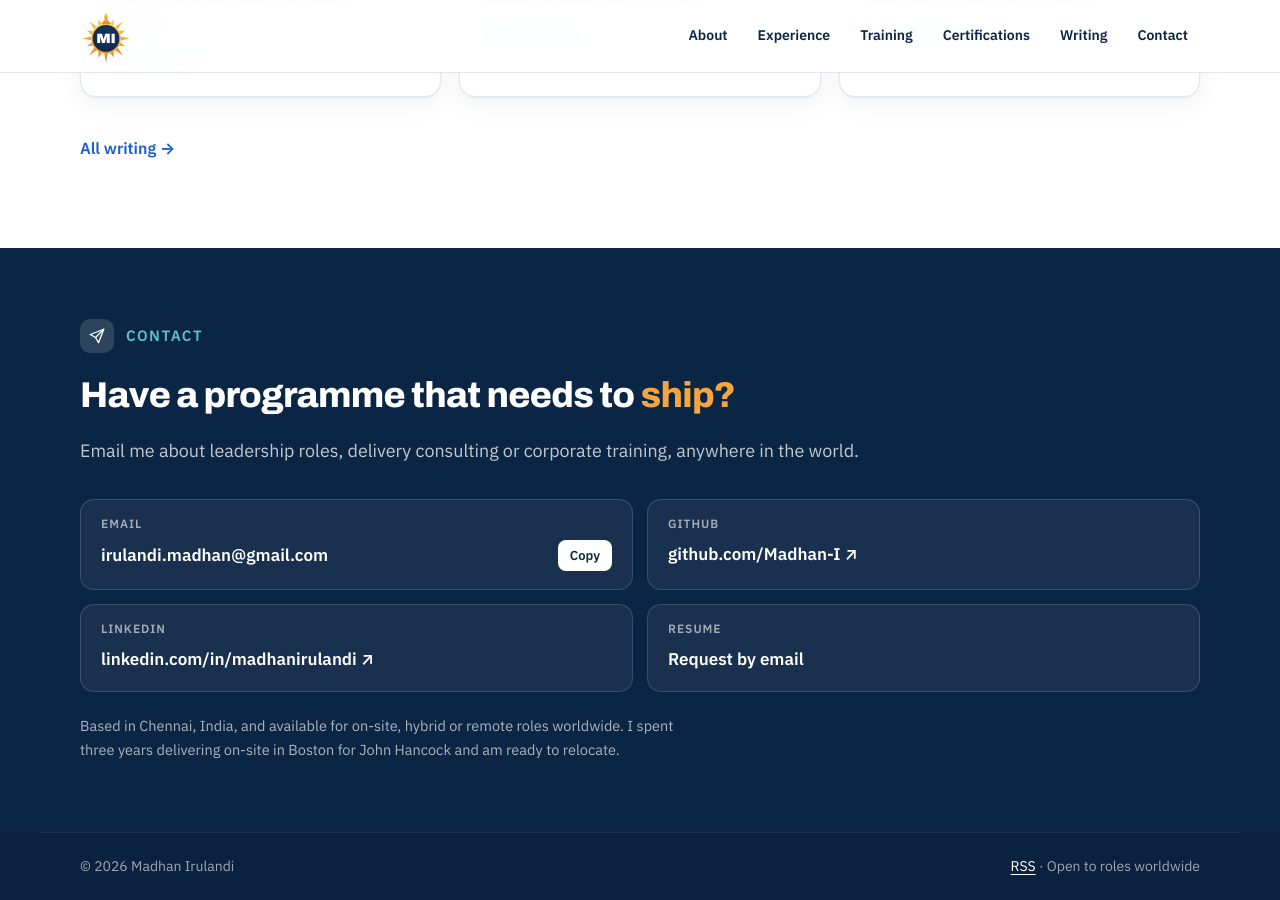
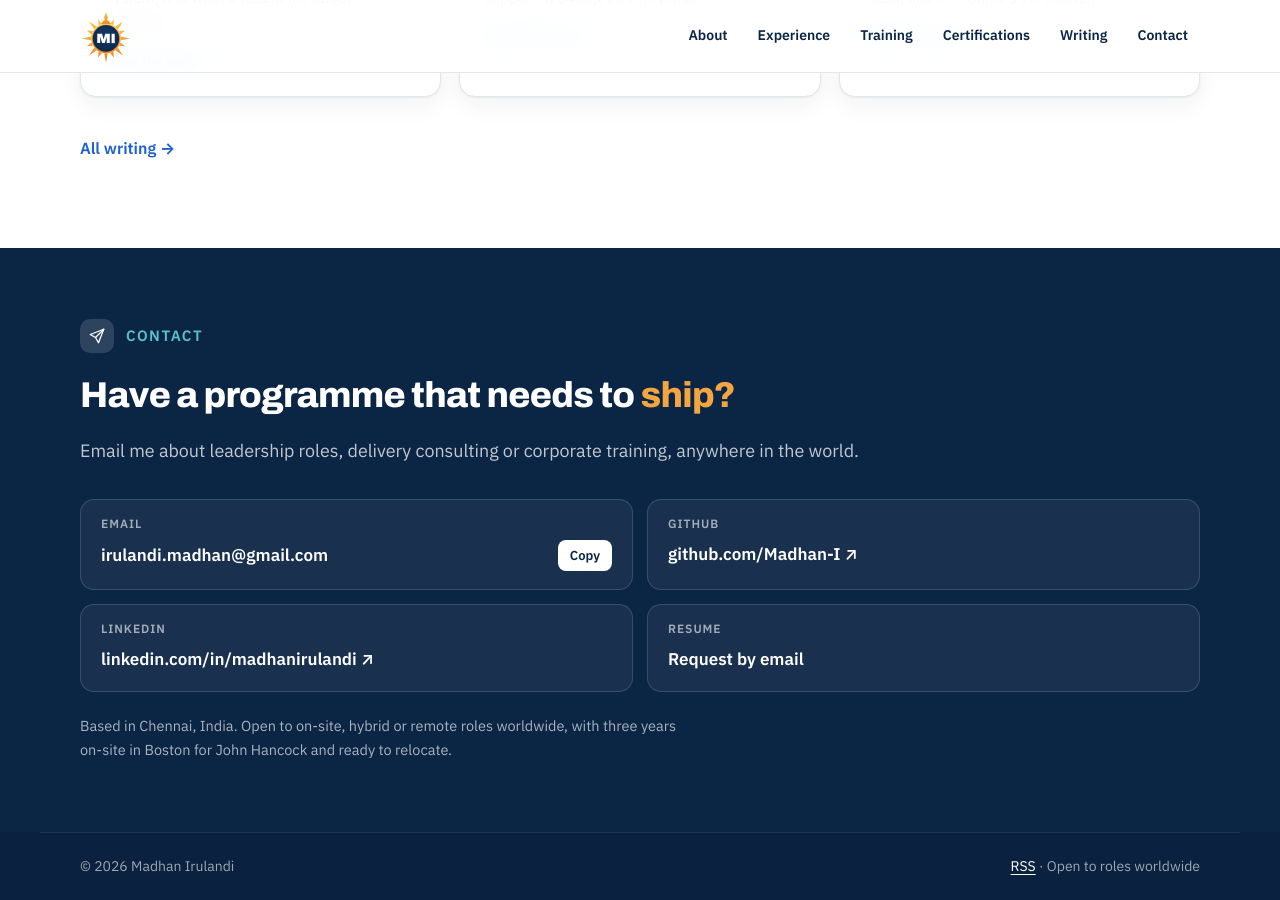
Before and after one commit to Madhan-I/Madhan-I.github.io, a Jekyll site: the page built from index.html, in a window 1280 px wide and 900 px high, scrolled down 10302 px. Built offline with Jekyll 4.4.1, drawn with Linux system fonts in a browser that asks for light colours.

Commit message:
Sharper 1200px headshot and tighter contact line
Co-Authored-By: Claude Opus 5.5 <noreply@anthropic.com>
Claude-Session: https://claude.ai/code/session_01MFRrTt7LBDdX57m85KHNGp

```diff
--- a/_config.yml
+++ b/_config.yml
@@ -17,7 +17,7 @@ defaults:
   - scope:
       path: ""
     values:
-      image: /assets/images/madhan.jpg
+      image: /assets/images/madhan-headshot.jpg
 
 social:
   name: Madhan Irulandi
--- a/_data/profile.yml
+++ b/_data/profile.yml
@@ -39,7 +39,7 @@ github: "Madhan-I"
 resume_file: ""
 
 # Optional: put a square photo in assets/images/ and type its file name here.
-photo: "madhan.jpg"
+photo: "madhan-headshot.jpg"
 
 expertise:
   - Release Train Engineer (RTE) · SAFe® 6
@@ -491,4 +491,4 @@ award_groups:
 contact_title: Have a programme that needs to
 contact_highlight: ship?
 contact_intro: Email me about leadership roles, delivery consulting or corporate training, anywhere in the world.
-contact_note: "Based in Chennai, India, and available for on-site, hybrid or remote roles worldwide. I spent three years delivering on-site in Boston for John Hancock and am ready to relocate."
+contact_note: "Based in Chennai, India. Open to on-site, hybrid or remote roles worldwide, with three years on-site in Boston for John Hancock and ready to relocate."
--- a/index.html
+++ b/index.html
@@ -21,7 +21,7 @@ layout: default
     </div>
     {% if p.photo != "" %}
     <figure class="portrait">
-      <img src="{{ '/assets/images/' | append: p.photo | relative_url }}" alt="{{ p.name_first }} {{ p.name_last }}" width="960" height="960" fetchpriority="high">
+      <img src="{{ '/assets/images/' | append: p.photo | relative_url }}" alt="{{ p.name_first }} {{ p.name_last }}" width="1200" height="1200" fetchpriority="high">
       <figcaption><span class="dot" aria-hidden="true"></span> {{ p.status }}</figcaption>
     </figure>
     {% endif %}
```
Also changed, not shown: README.md, assets/images/madhan-headshot.jpg (added), assets/images/madhan.jpg (deleted).
